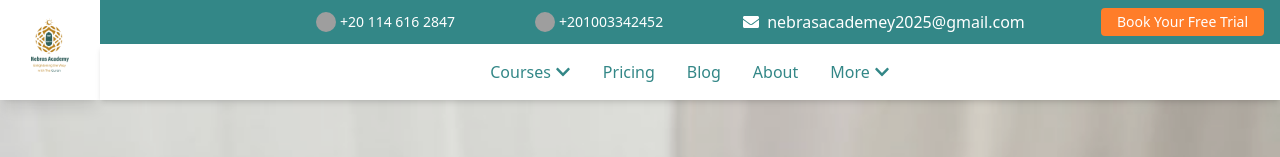
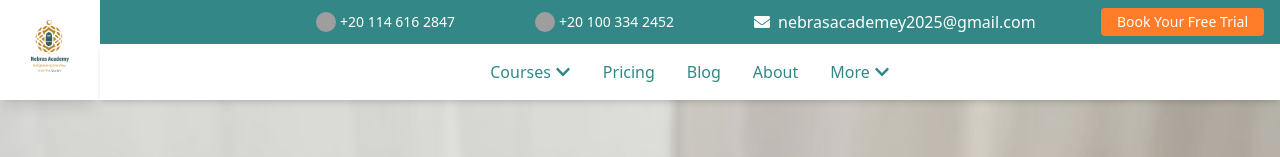
Before and after one commit to abdelrahmanfathyradwan/nebras, a React (Vite) app: page / in a window 1280 px wide. Shown: the top 157 px of the page. Built offline with nearby package versions, Linux system fonts and the light colour scheme; grey boxes are pictures that could not be loaded; a web font is replaced by a local one.

Commit message:
edit sitmap file

```diff
--- a/src/components/Footer.jsx
+++ b/src/components/Footer.jsx
@@ -17,7 +17,7 @@ const Footer = () => {
             </div>
             <div className="flex items-center mb-2">
               <FaPhone className="mr-2 text-primary-300" />
-              <span>01003342452</span>
+              <span>+20 100 334 2452</span>
             </div>
             <div className="flex items-center">
               <FaEnvelope className="mr-2 text-primary-300" />
--- a/src/components/Navbar.jsx
+++ b/src/components/Navbar.jsx
@@ -84,7 +84,7 @@ const Navbar = () => {
                    dir='ltr'
                    href="tel:+201003342452"
                   >
-                  +201003342452
+                  +20 100 334 2452
                   </a>
                 </span>
                  <a
```
